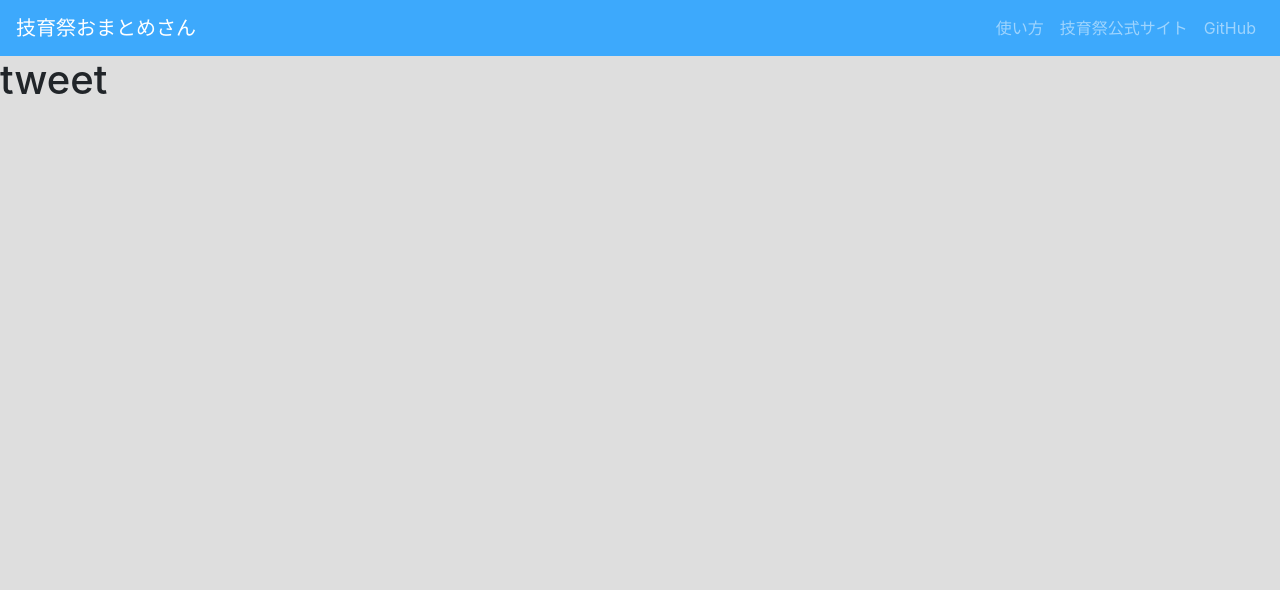
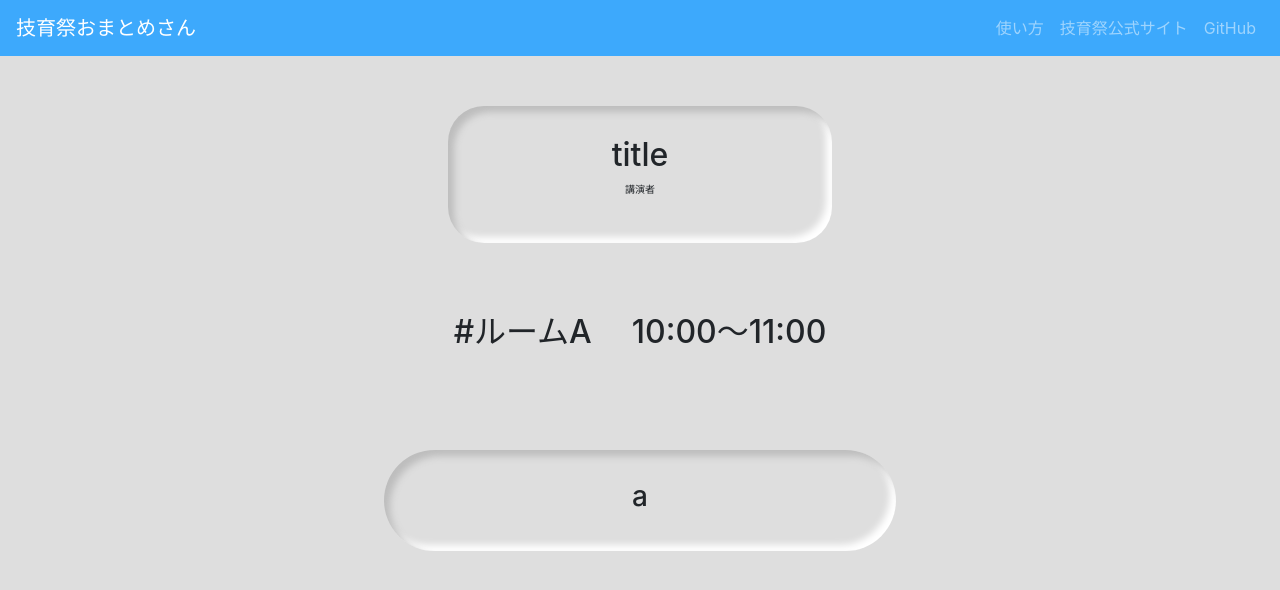
Before and after one commit to soukatsu-ouc-programmers/Twist, a Nuxt app in the folder frontend/src/: page /tweet in a window 1280 px wide. Shown: the top 590 px of the page. Built offline with nearby package versions, Linux system fonts and the light colour scheme.

Commit message:
tweet表示ページレイアウト作成

```diff
--- /dev/null
+++ b/frontend/src/components/SessionInfo.vue
@@ -0,0 +1,27 @@
+<template>
+  <div>
+    <h3 id="hash-tag" v-text="'#ルームA'" />
+    <h3 id="period" v-text="'10:00～11:00'" />
+  </div>
+</template>
+
+<script>
+export default {
+  props: {
+
+  }
+}
+</script>
+
+<style lang="scss" scoped>
+div{
+  justify-content: center;
+  display: flex;
+  text-align: center;
+  margin-bottom: 78px;
+  h3{
+    font-size: 2rem;
+    margin: 20px;
+  }
+}
+</style>
--- /dev/null
+++ b/frontend/src/components/SessionTitle.vue
@@ -0,0 +1,41 @@
+<template>
+  <div>
+    <div class="session-title">
+      <div class="session-text">
+        <h4 v-text="'title'" />
+        <p v-text="'講演者'" />
+      </div>
+    </div>
+  </div>
+</template>
+
+<script>
+export default {
+
+}
+</script>
+
+<style lang="scss" scoped>
+  .session-title{
+    width: 30vw;
+    margin: 50px auto;
+    padding: 30px;
+    text-align: center;
+    border-radius: 36px;
+    background: $base-color;
+    box-shadow: inset 6px 6px 7px $shadow-color,
+                inset -6px -6px 7px $highlight-color;
+    .session-text{
+      pointer-events: none;
+      white-space: pre-wrap;
+      font-size: 10px;
+      h4{
+        font-size: 2rem;
+      }
+      .speaker{
+        display: inline-block;
+        margin-top: 30px;
+      }
+    }
+  }
+</style>
--- /dev/null
+++ b/frontend/src/components/TweetView.vue
@@ -0,0 +1,27 @@
+<template>
+  <div id="tweet-list">
+    <h3>a</h3>
+  </div>
+</template>
+
+<script>
+export default {
+
+}
+</script>
+
+<style lang="scss" scoped>
+div#tweet-list{
+  width: 40vw;
+  padding: 30px;
+  text-align: center;
+  margin-left: auto;
+  margin-right: auto;
+  margin-bottom: 30px;
+  vertical-align: middle;
+  border-radius: 61px;
+  background: $base-color;
+  box-shadow: inset 6px 6px 7px $shadow-color,
+              inset -6px -6px 7px $highlight-color;
+}
+</style>
--- a/frontend/src/pages/tweet.vue
+++ b/frontend/src/pages/tweet.vue
@@ -1,5 +1,9 @@
 <template>
-  <h1>tweet</h1>
+  <div>
+    <SessionTitle />
+    <SessionInfo />
+    <TweetView />
+  </div>
 </template>
 
 <script>
```
